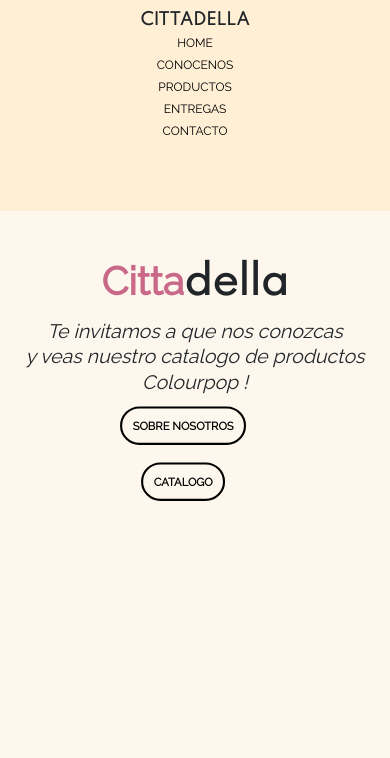
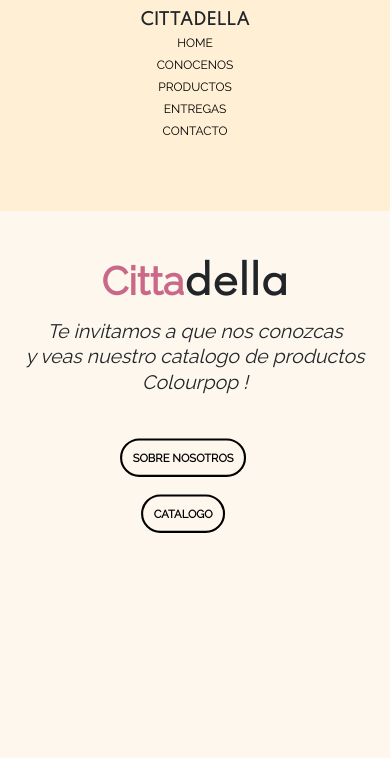
Before and after one commit to sebastianses/cittadella, a plain HTML site: page index.html in a window 390 px wide. Shown: the top 758 px of the page. Drawn offline with nearby package versions, Linux system fonts and the light colour scheme.

Commit message:
Add files via upload

```diff
--- a/style.css
+++ b/style.css
@@ -306,9 +306,10 @@ footer div a:hover{
   .botones-home{
     flex-direction:column;
     align-items:center;
-
   }
-
+  .boton-conocenos{
+    margin-top:2em;
+  }
   .boton-catalogo{
     margin-top:2em;
   }
```
